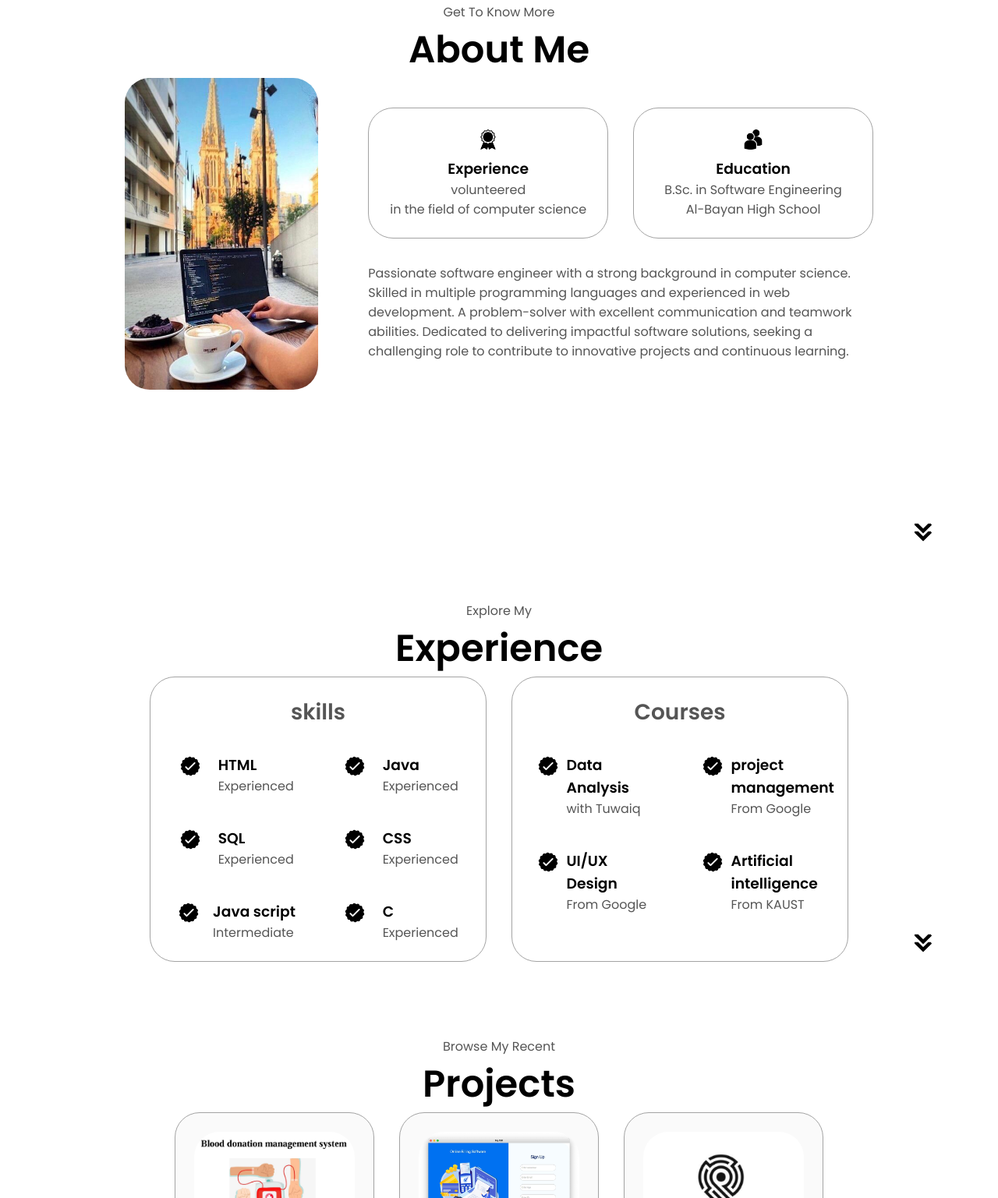
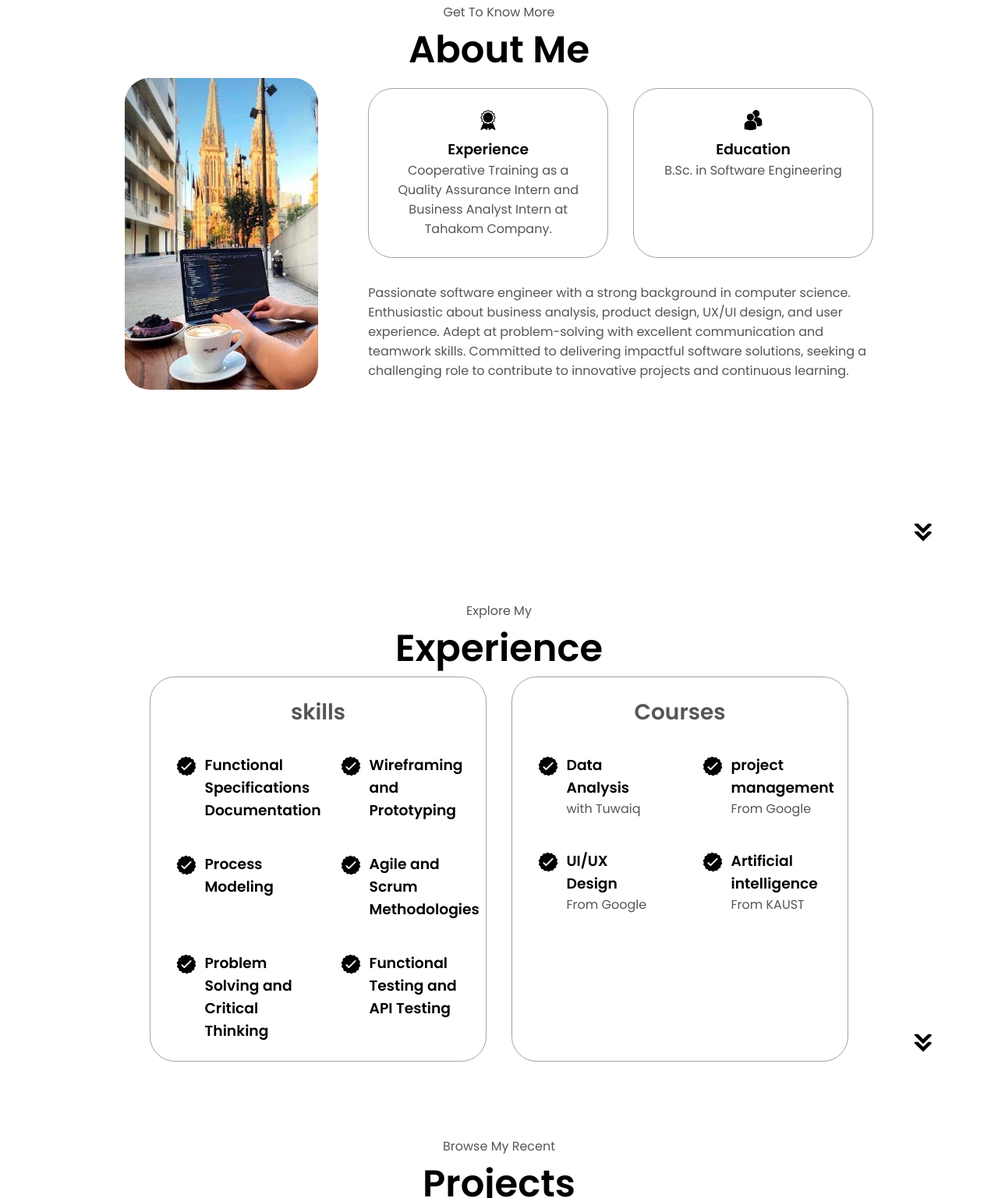
Before and after one commit to bushra-andijani/bushraalandijani_portfolio, a plain HTML site: page index.html in a window 1280 px wide. Shown: the part 925-2462 px from the top of the page at 78% size. Drawn offline with Linux system fonts and the light colour scheme.

Commit message:
Update index.html

```diff
--- a/index.html
+++ b/index.html
@@ -78,16 +78,16 @@
         <div class="details-container">
           <img src="./assets/experience.png" alt="experience icon" class="icon">
           <h3>Experience</h3>
-          <p>volunteered <br>in the field of computer science</p>
+          <p>Cooperative Training as a Quality Assurance Intern and Business Analyst Intern at Tahakom Company.</p>
         </div>
         <div class="details-container">
           <img src="./assets/education.png" alt="Education icon" class="icon">
           <h3>Education</h3>
-          <p>B.Sc. in Software Engineering<br>Al-Bayan High School</p>
+          <p>B.Sc. in Software Engineering</p>
         </div>
       </div>
       <div class="text-container">
-        <p>Passionate software engineer with a strong background in computer science. Skilled in multiple programming languages and experienced in web development. A problem-solver with excellent communication and teamwork abilities. Dedicated to delivering impactful software solutions, seeking a challenging role to contribute to innovative projects and continuous learning.</p>
+        <p>Passionate software engineer with a strong background in computer science. Enthusiastic about business analysis, product design, UX/UI design, and user experience. Adept at problem-solving with excellent communication and teamwork skills. Committed to delivering impactful software solutions, seeking a challenging role to contribute to innovative projects and continuous learning.</p>
       </div>
     </div>
   </div>
@@ -105,43 +105,43 @@
           <article>
             <img src="./assets/checkmark.png" alt="Experience icon" class="icon">
             <div>
-              <h3>HTML</h3>
-              <P>Experienced</P>
+              <h3>Functional Specifications Documentation</h3>
+              <P></P>
             </div>
           </article>
           <article>
             <img src="./assets/checkmark.png" alt="Experience icon" class="icon">
             <div>
-              <h3>Java</h3>
-              <P>Experienced</P>
+              <h3>Wireframing and Prototyping</h3>
+              <P></P>
             </div>
           </article>
           <article>
             <img src="./assets/checkmark.png" alt="Experience icon" class="icon">
             <div>
-              <h3>SQL</h3>
-              <P>Experienced</P>
+              <h3>Process Modeling</h3>
+              <P></P>
             </div>
           </article>
           <article>
             <img src="./assets/checkmark.png" alt="Experience icon" class="icon">
             <div>
-              <h3>CSS</h3>
-              <P>Experienced</P>
+              <h3>Agile and Scrum Methodologies</h3>
+              <P></P>
             </div>
           </article>
           <article>
             <img src="./assets/checkmark.png" alt="Experience icon" class="icon">
             <div>
-              <h3>Java script</h3>
-              <P>Intermediate</P>
+              <h3>Problem Solving and Critical Thinking</h3>
+              <P></P>
             </div>
           </article>
           <article>
             <img src="./assets/checkmark.png" alt="Experience icon" class="icon">
             <div>
-              <h3>C</h3>
-              <P>Experienced</P>
+              <h3>Functional Testing and API Testing </h3>
+              <P></P>
             </div>
           </article>
         </div>
```
